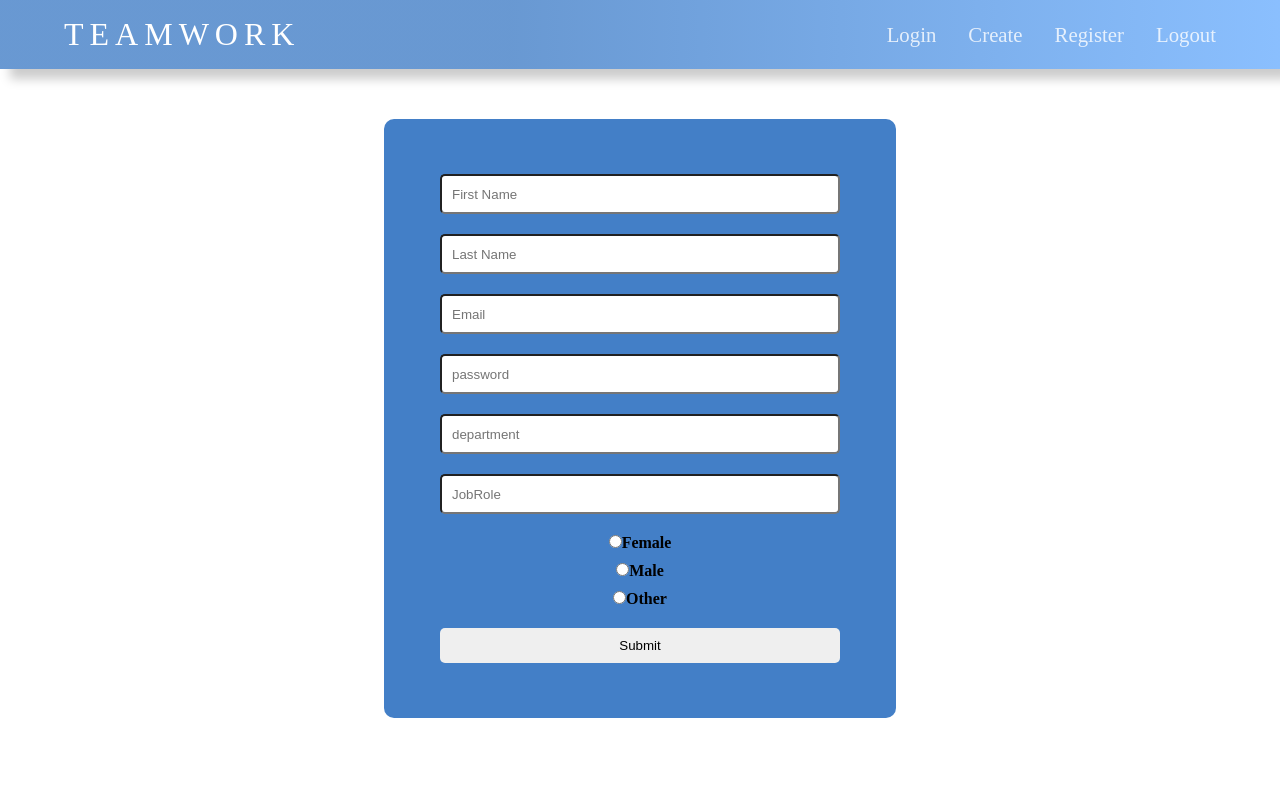
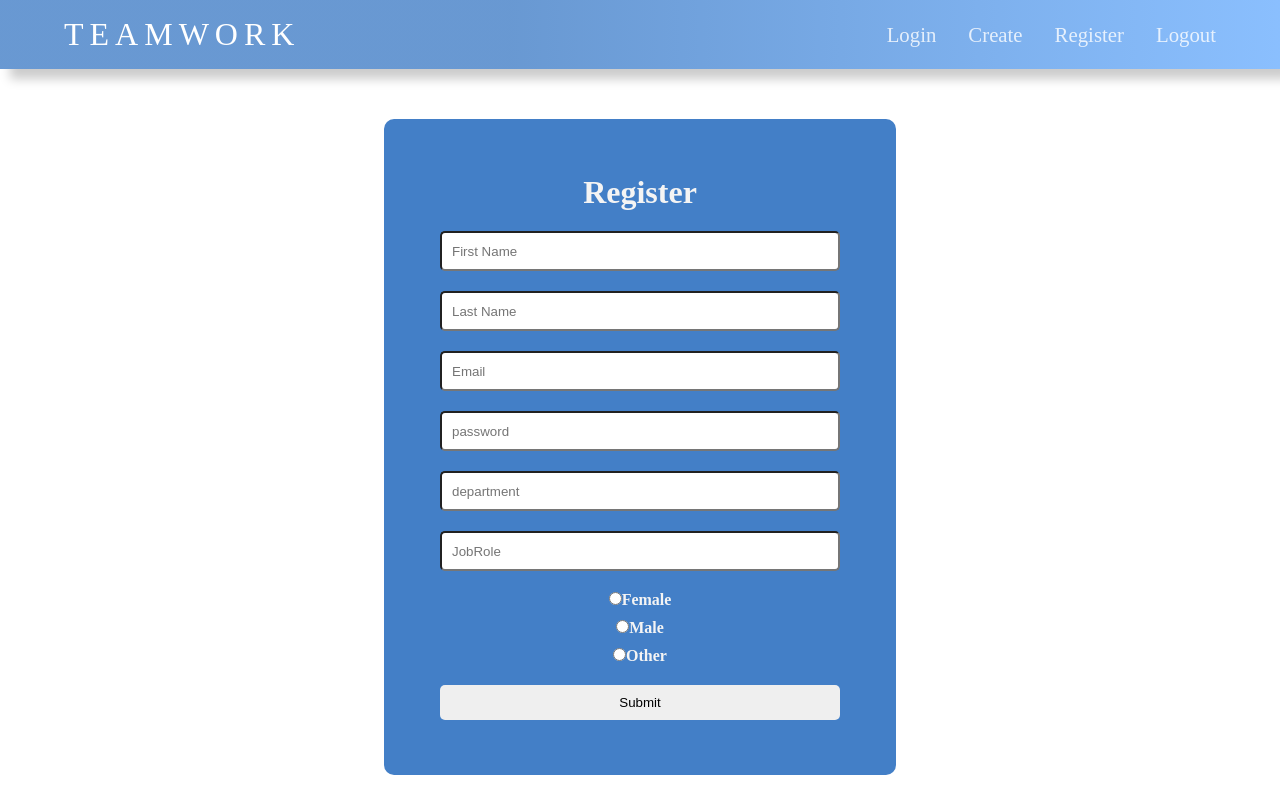
Before and after one commit to Alao-Abiodun/TeamWork-FE, a React (Create React App) app: page /register in a window 1280 px wide. Built offline with nearby package versions, Linux system fonts and the light colour scheme.

Commit message:
chore/add login form to consume the API for signIn and signUp

```diff
--- a/src/containers/auth/login.js
+++ b/src/containers/auth/login.js
@@ -27,6 +27,7 @@ function Login() {
         <div className="container">
           <form onSubmit={handleSubmit}>
             <div className="form-control">
+                <h1>Login</h1>
               <div className="form-group">
                 {/* <label htmlFor="title">Title </label> */}
                 <input
--- a/src/containers/auth/register.css
+++ b/src/containers/auth/register.css
@@ -18,11 +18,17 @@
   margin-bottom: 10px;
 }
 
+h1 {
+  margin-bottom: 20px;
+  color: #f4f4f4;
+}
+
 label {
   font-size: 16px;
   display: inline-block;
   font-weight: 600;
   margin-bottom: 10px;
+  color: #f4f4f4;
 }
 
 input[type='text'],
--- a/src/containers/auth/register.js
+++ b/src/containers/auth/register.js
@@ -42,6 +42,7 @@ function Register() {
     <div className="container">
       <form onSubmit={handleSubmit}>
         <div className="form-control">
+          <h1>Register</h1>
           <div className="form-group">
             {/* <label htmlFor="firstName">First Name </label> */}
             <input
```
Also changed, not shown: 1 other file (tests, documents, lock files or other folders).
